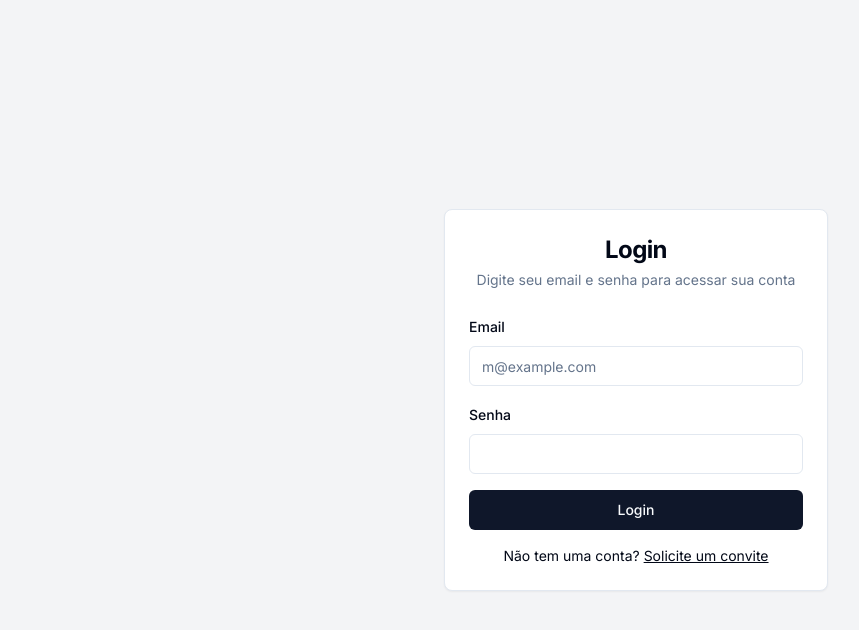
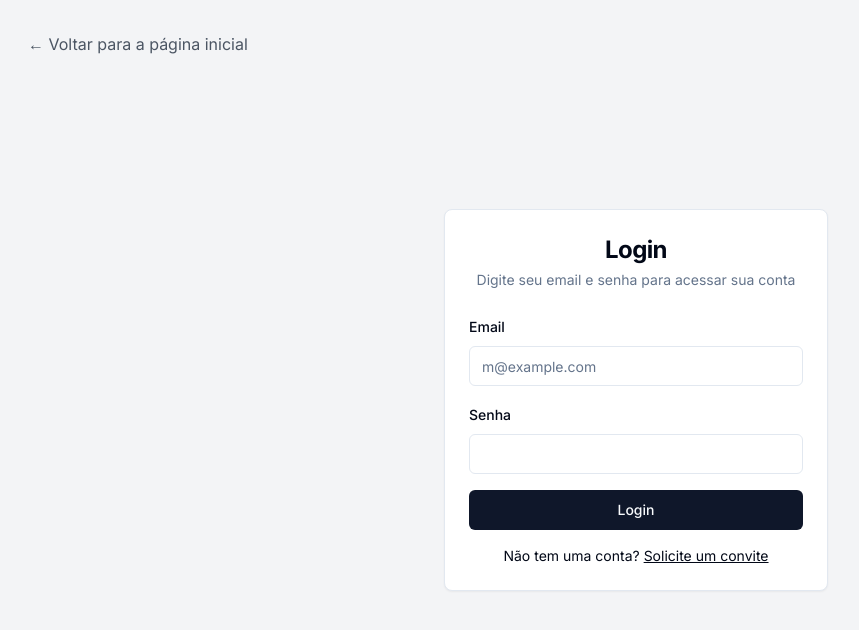
Before and after one commit to mvpconsultorialtda/xequemath, a Next.js app: page /login in a window 1280 px wide. Shown: the top 630 px of the page, without its empty margins (4-863 px from the left). Built offline with nearby package versions, Linux system fonts and the light colour scheme.

Commit message:
feat(nav): add back to home link on login page

```diff
--- a/app/login/page.tsx
+++ b/app/login/page.tsx
@@ -40,7 +40,12 @@ export default function LoginPage() {
   };
 
   return (
-    <div className="flex items-center justify-center min-h-screen bg-gray-100 dark:bg-gray-900">
+    <div className="relative flex flex-col items-center justify-center min-h-screen bg-gray-100 dark:bg-gray-900">
+        <div className="absolute top-8 left-8">
+            <Link href="/" className="text-gray-600 dark:text-gray-300 hover:underline">
+                &larr; Voltar para a página inicial
+            </Link>
+        </div>
       <Card className="w-full max-w-sm">
         <CardHeader className="space-y-1 text-center">
           <CardTitle className="text-2xl font-bold">Login</CardTitle>
```
